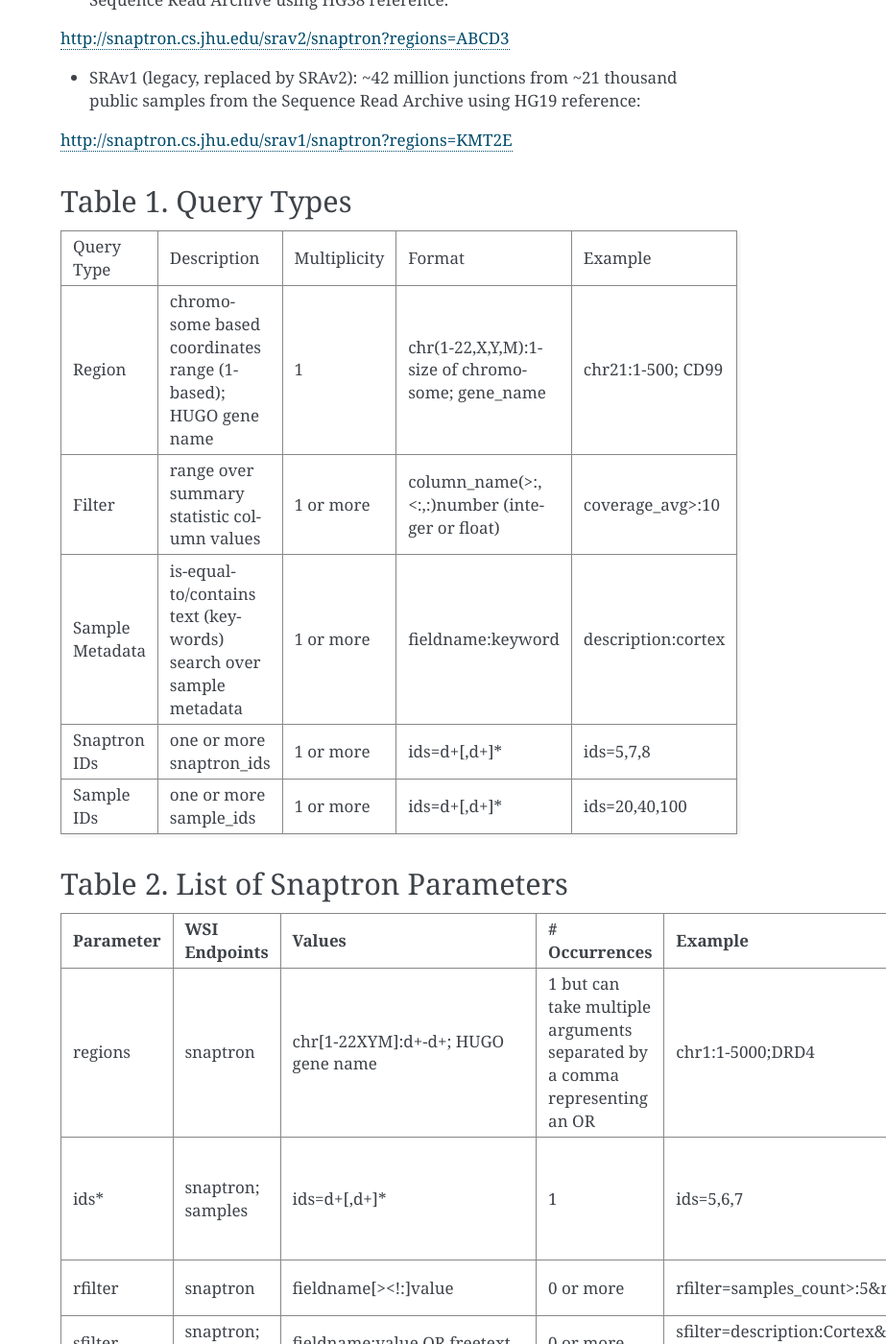
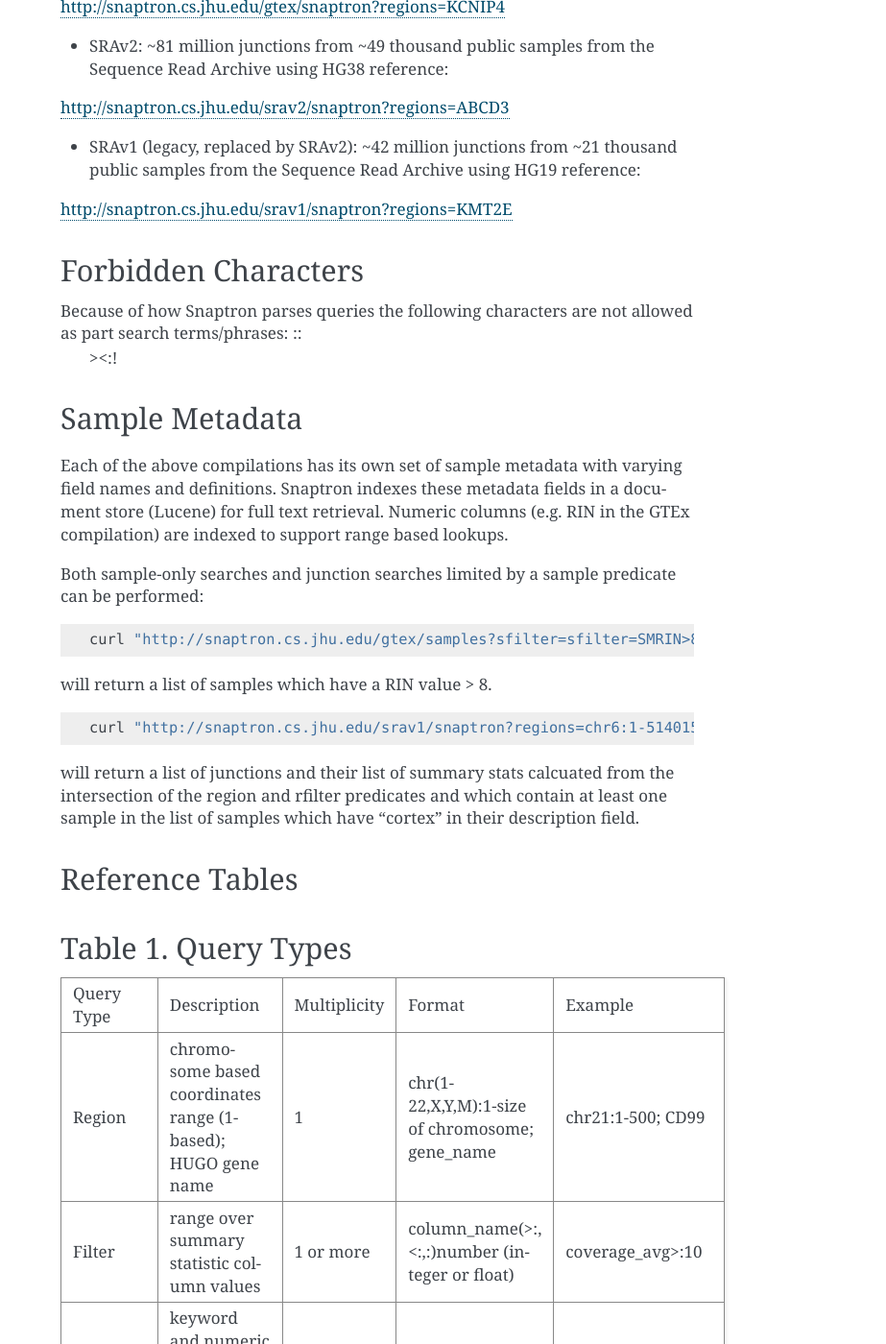
Before and after one commit to ChristopherWilks/snaptron, a Sphinx documentation site: the page built from docs/source/index.rst, in a window 1280 px wide and 1400 px high, scrolled down 1882 px. Shown: the whole window at 96% size, without its empty margins (357-1280 px from the left). Built offline with Sphinx 7.4.7, drawn with Linux system fonts in a browser that asks for light colours; some of the changed text lies outside the part shown.

Commit message:
added metadata section to docs

```diff
--- a/docs/source/index.rst
+++ b/docs/source/index.rst
@@ -54,6 +54,9 @@
 
 A snaptron query may contain only one of the three types of queries or may contain all three, or some combination of two types.  In the example above the region and range query types are present as ``chr6:1-514015`` for the region type and ``samples_count:100`` for the range type.
 
+Snaptron Compilations (instances)
+---------------------------------
+
 There are currently (11/16/2016) four Snaptron instances indexing different data sources (modify the example URL for your own queries):
 
 - TCGA: ~36 million junctions from ~11 thousand public samples from the TCGA consortium sequences using HG38 reference:
@@ -68,6 +71,36 @@
 - SRAv1 (legacy, replaced by SRAv2): ~42 million junctions from ~21 thousand public samples from the Sequence Read Archive using HG19 reference:
 http://snaptron.cs.jhu.edu/srav1/snaptron?regions=KMT2E
 
+Forbidden Characters
+--------------------
+
+Because of how Snaptron parses queries the following characters are not allowed as part search terms/phrases: ::
+        ><:!
+
+
+Sample Metadata
+---------------
+
+Each of the above compilations has its own set of sample metadata with varying field names and definitions.
+Snaptron indexes these metadata fields in a document store (Lucene) for full text retrieval.
+Numeric columns (e.g. RIN in the GTEx compilation) are indexed to support range based lookups.
+
+
+Both sample-only searches and junction searches limited by a sample predicate can be performed: ::
+
+  curl "http://snaptron.cs.jhu.edu/gtex/samples?sfilter=sfilter=SMRIN>8"
+
+will return a list of samples which have a RIN value > 8. ::
+
+  curl "http://snaptron.cs.jhu.edu/srav1/snaptron?regions=chr6:1-514015&rfilter=samples_count:100&sfilter=description:cortex"
+
+will return a list of junctions and their list of summary stats calcuated from the intersection of the region and rfilter
+predicates and which contain at least one sample in the list of samples which have "cortex" in their description field.
+
+.. Add list of sample metadata columns for each compilation
+
+Reference Tables
+----------------
 
 Table 1. Query Types
 --------------------
@@ -76,7 +109,7 @@
 --------------- ---------------------------------------------------------------- ------------ ----------------------------------------------- ------------------
 Region          chromosome based coordinates range (1-based); HUGO gene name     1            chr(1-22,X,Y,M):1-size of chromosome; gene_name chr21:1-500; CD99
 Filter          range over summary statistic column values                       1 or more    column_name(>:,<:,:)number (integer or float)   coverage_avg>:10
-Sample Metadata is-equal-to/contains text (keywords) search over sample metadata 1 or more    fieldname:keyword                               description:cortex
+Sample Metadata keyword and numeric range search over sample metadata            1 or more    fieldname(>:,<:,:)keyword                       description:cortex; SMRIN>:8
 Snaptron IDs    one or more snaptron_ids                                         1 or more    ids=\d+[,\d+]*                                  ids=5,7,8
 Sample IDs      one or more sample_ids                                           1 or more    ids=\d+[,\d+]*                                  ids=20,40,100
 =============== ================================================================ ============ =============================================== ==================
```
